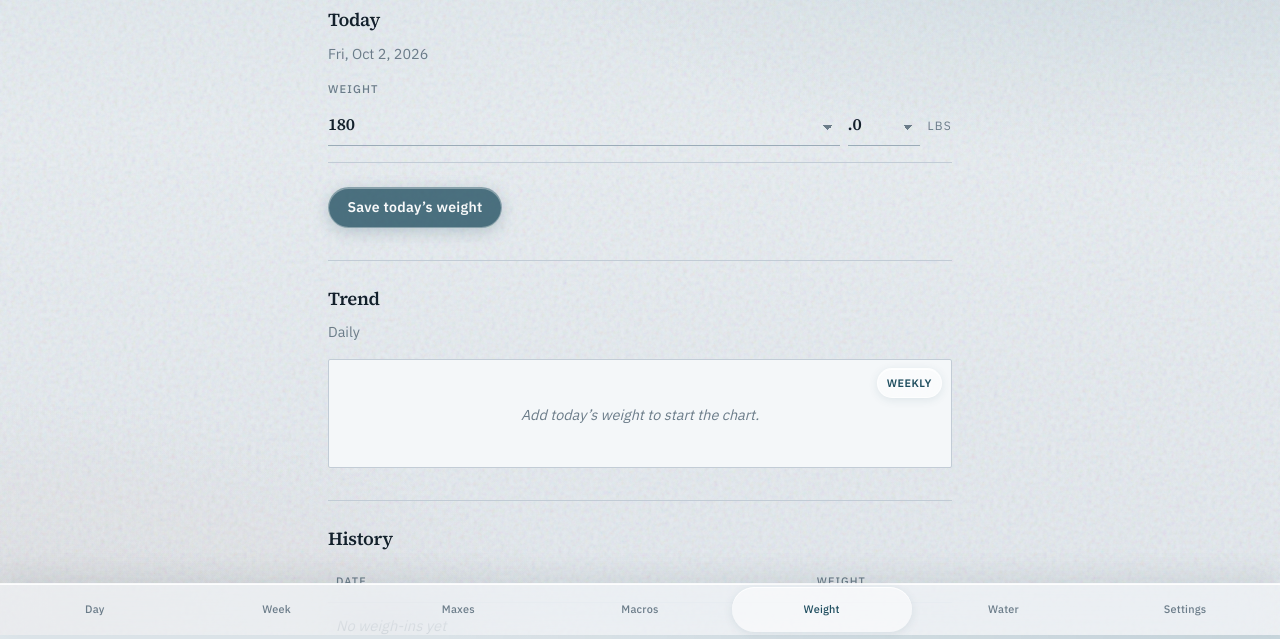
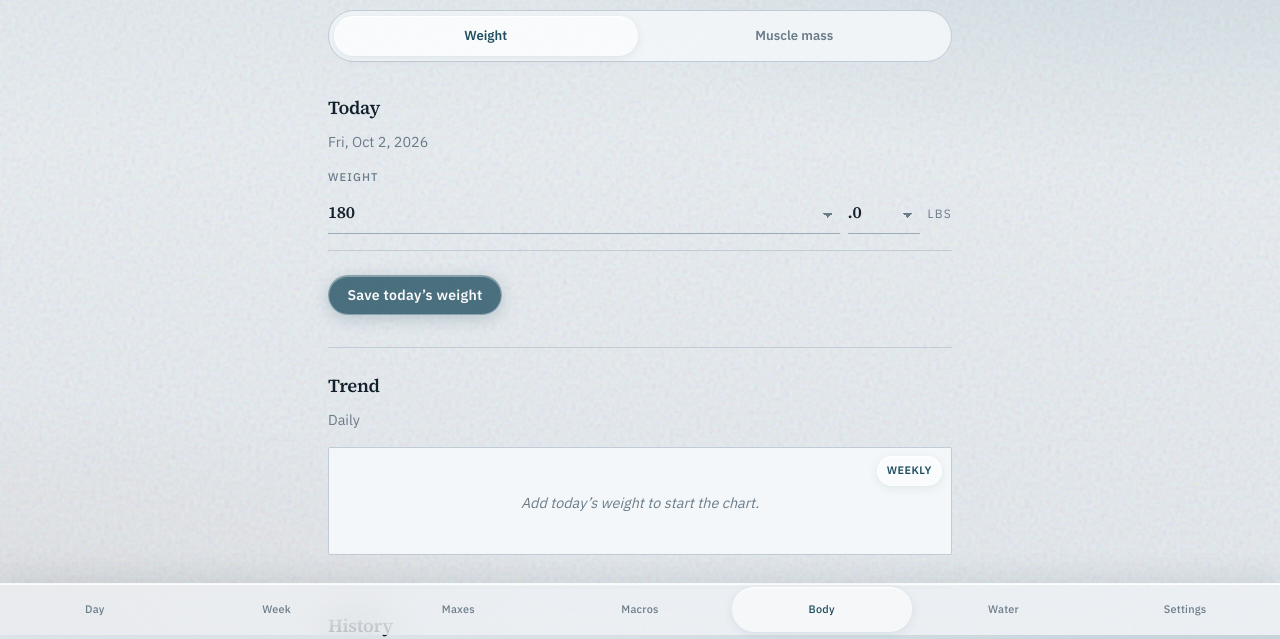
Before and after one commit to alexlovatt77/Gym-Buddy, a plain HTML site: page weight-tracking.html in a window 1280 px wide. Shown: the part 165-804 px from the top of the page. Drawn offline with Linux system fonts and the light colour scheme.

Commit message:
Add muscle mass tracking
Co-authored-by: Cursor <cursoragent@cursor.com>

```diff
--- a/css/styles.css
+++ b/css/styles.css
@@ -1129,6 +1129,38 @@ a:hover {
   min-width: 8rem;
 }
 
+.metric-switch {
+  display: grid;
+  grid-template-columns: 1fr 1fr;
+  gap: 0.3rem;
+  margin: var(--space-4) 0 var(--space-6);
+  padding: 0.3rem;
+  background: color-mix(in srgb, var(--paper-raised) 85%, transparent);
+  border: 1px solid var(--line);
+  border-radius: 999px;
+}
+
+.metric-switch a {
+  padding: 0.62rem 0.8rem;
+  font-size: 0.82rem;
+  font-weight: 700;
+  text-align: center;
+  text-decoration: none;
+  color: var(--muted);
+  border-radius: 999px;
+}
+
+.metric-switch a[aria-current="true"] {
+  color: var(--fjord);
+  background: var(--glass-bg-strong);
+  box-shadow: var(--glass-btn-shadow);
+}
+
+[data-theme="fallout"] .metric-switch a[aria-current="true"] {
+  color: #031006;
+  background: var(--signal);
+}
+
 .weight-chart-wrap {
   position: relative;
 }
--- a/js/app-data.js
+++ b/js/app-data.js
@@ -8,6 +8,7 @@
     "studio.cardio.runs",
     "studio.macro.v1",
     "studio.weight.v2",
+    "studio.muscle.v1",
     "studio.water.v1",
     "studio.sets.targets.v3",
     "studio.sets.targets.v2",
--- a/js/weight.js
+++ b/js/weight.js
@@ -1,7 +1,29 @@
 (function () {
   "use strict";
 
-  var STORAGE_KEY = "studio.weight.v2";
+  var isTrackerPage = /weight-tracking\.html$/i.test(window.location.pathname);
+  var requestedMetric = new URLSearchParams(window.location.search).get("track");
+  var isMuscle = isTrackerPage && requestedMetric === "muscle";
+  var metric = isMuscle
+    ? {
+        name: "Muscle mass",
+        nameLower: "muscle mass",
+        storageKey: "studio.muscle.v1",
+        defaultValue: 75,
+        maxValue: 300,
+        emptyText: "No muscle mass readings yet",
+        removedText: "Muscle mass reading removed",
+      }
+    : {
+        name: "Weight",
+        nameLower: "weight",
+        storageKey: "studio.weight.v2",
+        defaultValue: 180,
+        maxValue: 400,
+        emptyText: "No weigh-ins yet",
+        removedText: "Weigh-in removed",
+      };
+  var STORAGE_KEY = metric.storageKey;
   var WINDOW = 7;
 
   function emptyStore() {
@@ -17,7 +39,7 @@
         entries: Array.isArray(data.entries) ? data.entries : [],
       };
     } catch (err) {
-      console.warn("Could not read weight store", err);
+      console.warn("Could not read " + metric.nameLower + " store", err);
       return emptyStore();
     }
   }
@@ -190,10 +212,41 @@
   var editError = document.getElementById("edit-weight-error");
   var editingDate = null;
 
-  fillSelect(wholeSelect, range(0, 400, 1));
+  function configureTrackerPage() {
+    if (!isTrackerPage) return;
+    document.title = metric.name + " — Gym Buddy";
+
+    var kicker = document.getElementById("body-metric-kicker");
+    var title = document.getElementById("body-metric-title");
+    var inputLabel = document.getElementById("weight-lbs-label");
+    var historyLabel = document.getElementById("body-metric-history-label");
+    var chart = document.getElementById("weight-chart");
+    var editTitle = document.getElementById("edit-weight-title");
+    var editLabel = document.getElementById("edit-weight-lbs-label");
+    var editSubmit = document.querySelector("#edit-weight-form button[type='submit']");
+
+    if (kicker) kicker.textContent = isMuscle ? "Body composition" : "Bodyweight";
+    if (title) title.textContent = metric.name;
+    if (inputLabel) inputLabel.textContent = metric.name;
+    if (historyLabel) historyLabel.textContent = metric.name;
+    if (chart) chart.setAttribute("aria-label", metric.name + " chart");
+    if (editTitle) editTitle.textContent = "Update " + metric.nameLower;
+    if (editLabel) editLabel.textContent = metric.name;
+    if (editSubmit) editSubmit.textContent = "Save " + metric.nameLower;
+
+    document.querySelectorAll("[data-metric-link]").forEach(function (link) {
+      var active = link.getAttribute("data-metric-link") === (isMuscle ? "muscle" : "weight");
+      if (active) link.setAttribute("aria-current", "true");
+      else link.removeAttribute("aria-current");
+    });
+  }
+
+  configureTrackerPage();
+
+  fillSelect(wholeSelect, range(0, metric.maxValue, 1));
   fillDecimalSelect(decimalSelect);
   if (editWholeSelect && editDecimalSelect) {
-    fillSelect(editWholeSelect, range(0, 400, 1));
+    fillSelect(editWholeSelect, range(0, metric.maxValue, 1));
     fillDecimalSelect(editDecimalSelect);
   }
 
@@ -333,10 +386,12 @@
     }
 
     setDayLocked(false);
-    setWeightSelects(existing ? existing.weight : 180);
+    setWeightSelects(existing ? existing.weight : metric.defaultValue);
     var saveBtn = document.getElementById("weight-save");
     if (saveBtn) {
-      saveBtn.textContent = existing ? "Update today’s weight" : "Save today’s weight";
+      saveBtn.textContent = existing
+        ? "Update today’s " + metric.nameLower
+        : "Save today’s " + metric.nameLower;
     }
   }
 
@@ -345,7 +400,9 @@
     var entries = dedupeByDate(loadStore().entries).slice().reverse();
     if (!entries.length) {
       historyBody.innerHTML =
-        '<tr class="is-placeholder"><td colspan="3">No weigh-ins yet</td></tr>';
+        '<tr class="is-placeholder"><td colspan="3">' +
+        escapeHtml(metric.emptyText) +
+        "</td></tr>";
       return;
     }
     historyBody.innerHTML = entries
@@ -429,7 +486,10 @@
     var isWeekly = chartMode === "weekly";
 
     if (!series.length) {
-      chartEl.innerHTML = '<p class="chart-empty">Add today’s weight to start the chart.</p>';
+      chartEl.innerHTML =
+        '<p class="chart-empty">Add today’s ' +
+        escapeHtml(metric.nameLower) +
+        " to start the chart.</p>";
       chartEl._series = [];
       return;
     }
@@ -660,7 +720,9 @@
         "<strong>" +
         escapeHtml(formatDateFull(point.date)) +
         "</strong>" +
-        "<span>Weight: " +
+        "<span>" +
+        escapeHtml(metric.name) +
+        ": " +
         escapeHtml(formatLbs(point.weight)) +
         "</span>";
     }
@@ -717,14 +779,14 @@
       var weight = combinedWeight();
       if (!isFinite(weight) || weight < 0) {
         if (errorEl) {
-          errorEl.textContent = "Choose a weight.";
+          errorEl.textContent = "Choose " + metric.nameLower + ".";
           errorEl.hidden = false;
         }
         return;
       }
       upsertWeight(todayISO(), weight);
       refresh();
-      if (window.studioToast) window.studioToast.show("Weight saved");
+      if (window.studioToast) window.studioToast.show(metric.name + " saved");
     });
   }
 
@@ -746,7 +808,7 @@
         var weight = combinedFrom(editWholeSelect, editDecimalSelect);
         if (!isFinite(weight) || weight < 0) {
           if (editError) {
-            editError.textContent = "Choose a weight.";
+            editError.textContent = "Choose " + metric.nameLower + ".";
             editError.hidden = false;
           }
           return;
@@ -754,7 +816,7 @@
         upsertWeight(editingDate, weight);
         closeEditWeight();
         refresh();
-        if (window.studioToast) window.studioToast.show("Weight updated");
+        if (window.studioToast) window.studioToast.show(metric.name + " updated");
       });
     }
 
@@ -768,7 +830,7 @@
         refresh();
         if (removed && window.studioUndo) {
           window.studioUndo.offer({
-            message: "Weigh-in removed",
+            message: metric.removedText,
             onUndo: function () {
               upsertWeight(removed.date, removed.weight);
               refresh();
--- a/weight-tracking.html
+++ b/weight-tracking.html
@@ -7,7 +7,7 @@
     <script src="js/theme.js?v=3"></script>
     <meta name="apple-mobile-web-app-title" content="Gym Buddy" />
     <title>Weight — Gym Buddy</title>
-    <link rel="stylesheet" href="css/styles.css?v=13" />
+    <link rel="stylesheet" href="css/styles.css?v=27" />
   </head>
   <body>
     <div class="app">
@@ -16,8 +16,13 @@
       </header>
 
       <main class="page">
-        <p class="page__kicker">Bodyweight</p>
-        <h1 class="page__title">Weight</h1>
+        <p class="page__kicker" id="body-metric-kicker">Bodyweight</p>
+        <h1 class="page__title" id="body-metric-title">Weight</h1>
+
+        <nav class="metric-switch" aria-label="Body measurement">
+          <a href="weight-tracking.html" data-metric-link="weight">Weight</a>
+          <a href="weight-tracking.html?track=muscle" data-metric-link="muscle">Muscle mass</a>
+        </nav>
 
         <section class="section" aria-labelledby="log-weight">
           <h2 class="section__title" id="log-weight">Today</h2>
@@ -69,7 +74,7 @@
             <thead>
               <tr>
                 <th>Date</th>
-                <th class="num">Weight</th>
+                <th class="num" id="body-metric-history-label">Weight</th>
                 <th class="num"></th>
               </tr>
             </thead>
@@ -120,14 +125,14 @@
         <a href="sets-per-week.html"><span class="tabbar__word">Week</span></a>
         <a href="exercise-maxes.html"><span class="tabbar__word">Maxes</span></a>
         <a href="daily-macro.html"><span class="tabbar__word">Macros</span></a>
-        <a href="weight-tracking.html"><span class="tabbar__word">Weight</span></a>
+        <a href="weight-tracking.html"><span class="tabbar__word">Body</span></a>
         <a href="water.html"><span class="tabbar__word">Water</span></a>
         <a href="settings.html"><span class="tabbar__word">Settings</span></a>
       </nav>
     </div>
-    <script src="js/app-data.js?v=3"></script>
+    <script src="js/app-data.js?v=4"></script>
     <script src="js/nav.js"></script>
     <script src="js/undo.js?v=2"></script>
-    <script src="js/weight.js?v=2"></script>
+    <script src="js/weight.js?v=3"></script>
   </body>
 </html>
```
Also changed, not shown: daily-macro.html (+2 -2 lines), exercise-maxes.html (+2 -2 lines), sets-per-week.html (+2 -2 lines), settings.html (+2 -2 lines), today.html (+2 -2 lines), water.html (+2 -2 lines).
